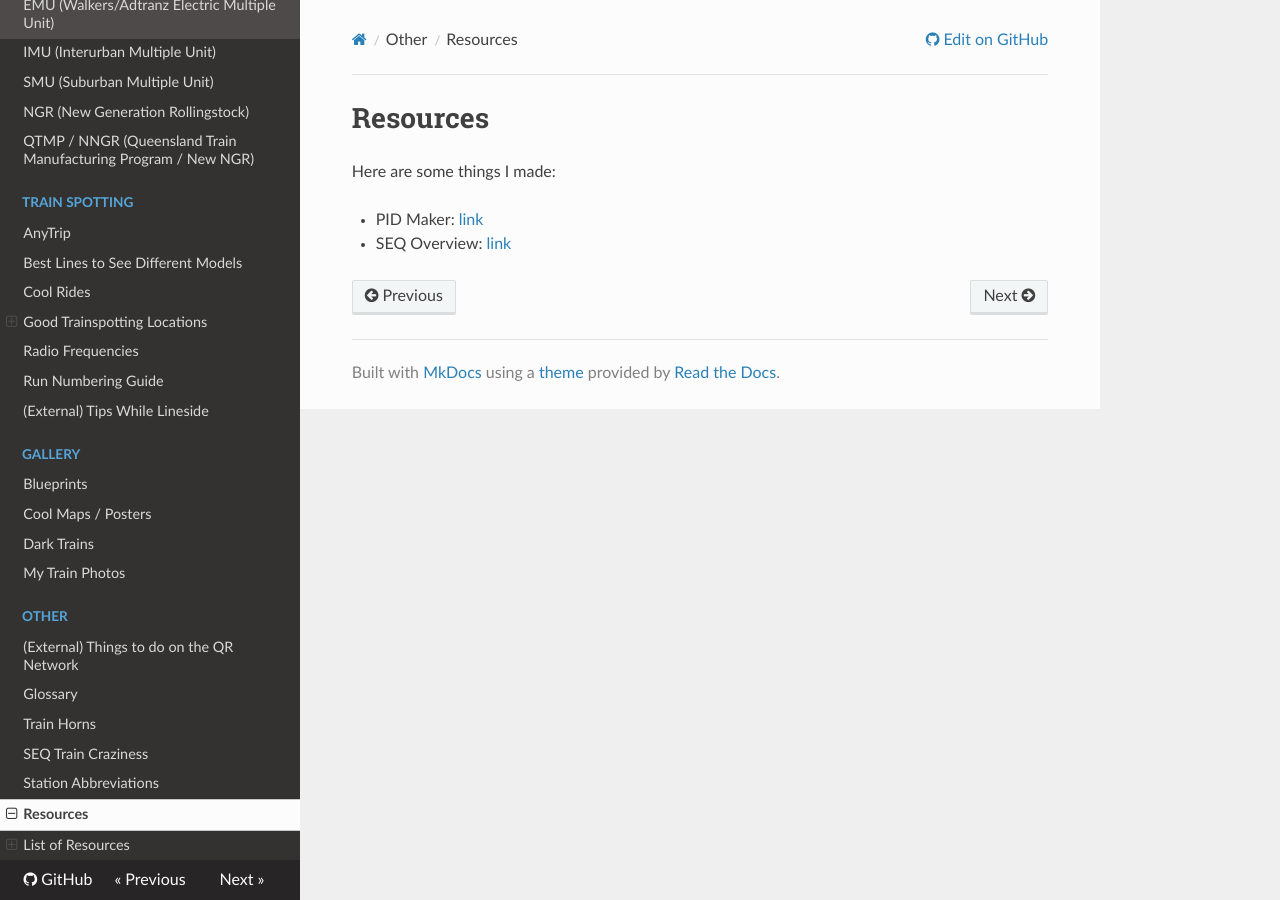
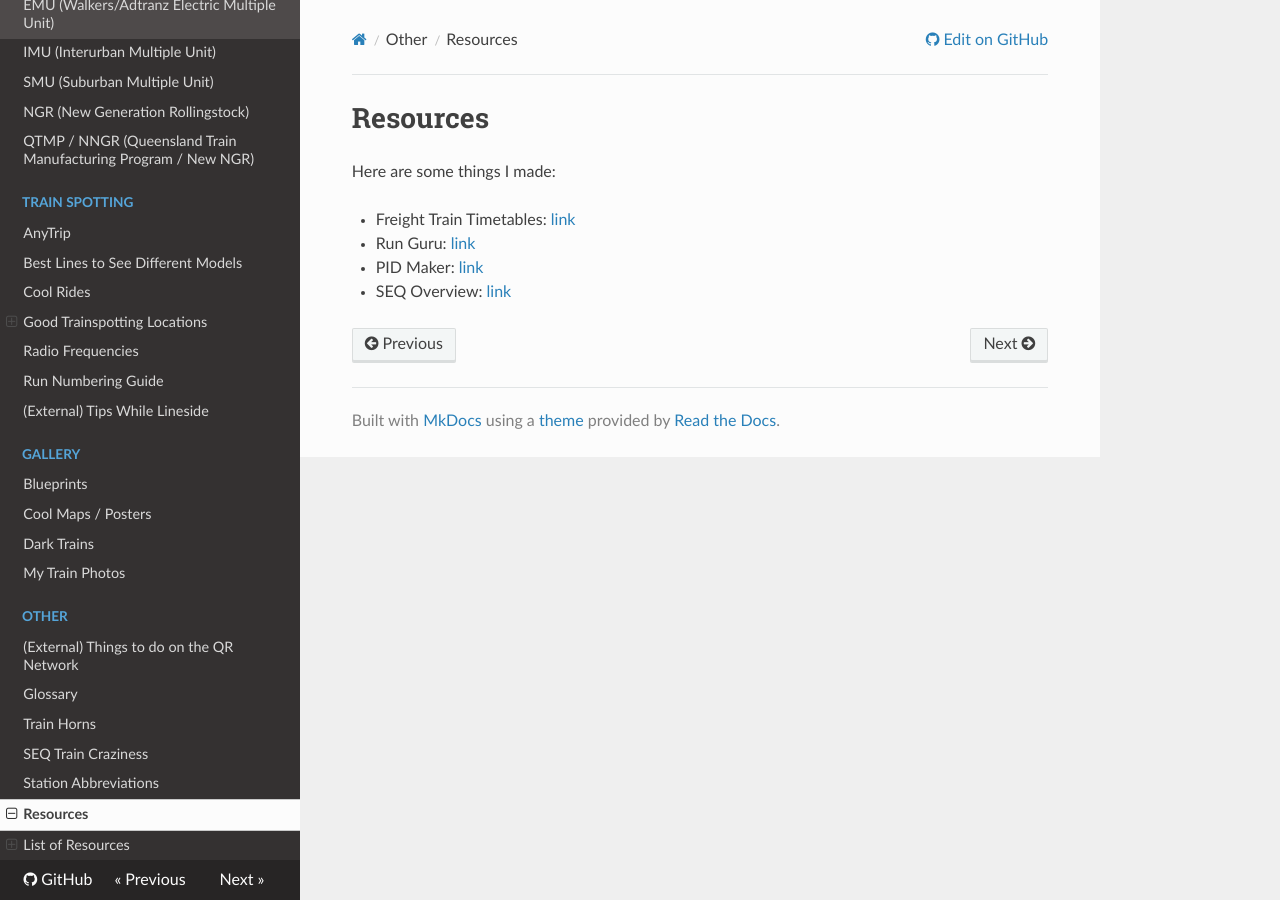
Before and after one commit to SysPoe/train-wiki, an MkDocs documentation site: the page built from docs/Other/Resources.md, in a window 1280 px wide. Built offline with MkDocs 1.6.1, drawn with Linux system fonts in a browser that asks for light colours; nearby versions of some CDN libraries.

Commit message:
Update Resources.md

```diff
--- a/docs/Other/Resources.md
+++ b/docs/Other/Resources.md
@@ -2,5 +2,7 @@
 
 Here are some things I made:
 
+- Freight Train Timetables: [link](Resources/FTT/index.md)
+- Run Guru: [link](Resources/RunGuru//index.md)
 - PID Maker: [link](Resources/PID/index.html)
 - SEQ Overview: [link](./Whats-Goodies.html)
```
